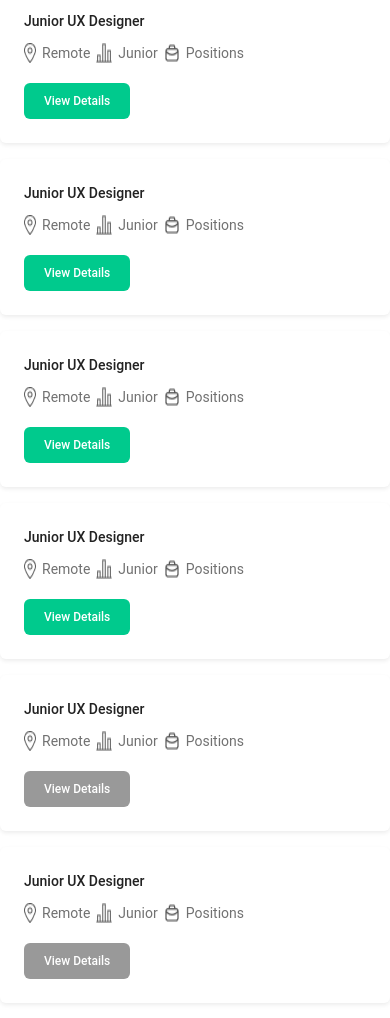
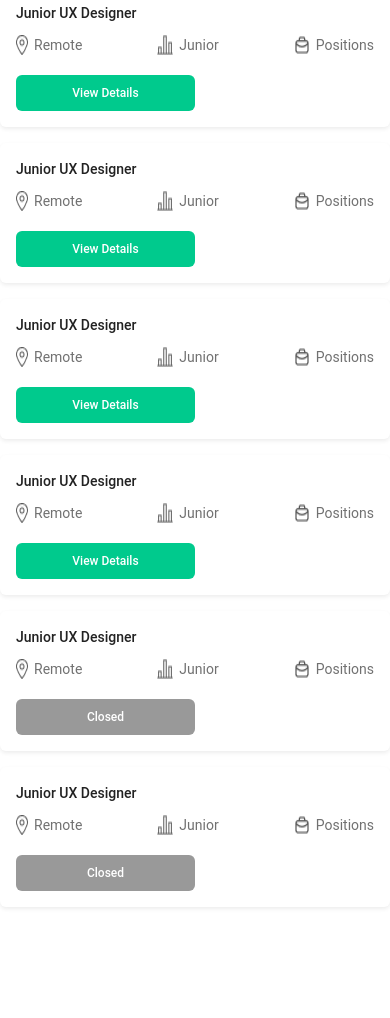
Before and after one commit to tanvirtbf/Beauty-Booth-Career-Page-design-Bootstrap, a plain HTML site: page index.html in a window 390 px wide. Shown: the part 816-1834 px from the top of the page. After the commit the page ends 1771 px from the top, so only its background shows below. Drawn offline with nearby package versions, Linux system fonts and the light colour scheme; a web font is replaced by a local one.

Commit message:
career-view button responsive done

```diff
--- a/index.html
+++ b/index.html
@@ -65,9 +65,9 @@
       </div>
 
       <div class="row gy-3 ">
-        <div class="col-12 col-sm-6 shadow-sm p-4 rounded">
+        <div class="col-12 col-sm-6 shadow-sm cart-padding rounded">
           <div class="row d-flex align-items-center">
-            <div class="col-8 d-flex flex-column gap-12">
+            <div class="col-12 col-sm-8 d-flex flex-column gap-12">
               <h3 class="heading-h3">Junior UX Designer</h3>
               <div class="d-flex justify-content-between">
                 <div class="d-flex gap-6">
@@ -89,9 +89,9 @@
             </div>
           </div>
         </div>
-        <div class="col-12 col-sm-6 shadow-sm p-4 rounded">
+        <div class="col-12 col-sm-6 shadow-sm cart-padding rounded">
           <div class="row d-flex align-items-center">
-            <div class="col-8 d-flex flex-column gap-12">
+            <div class="col-12 col-sm-8 d-flex flex-column gap-12">
               <h3 class="heading-h3">Junior UX Designer</h3>
               <div class="d-flex justify-content-between">
                 <div class="d-flex gap-6">
@@ -113,9 +113,9 @@
             </div>
           </div>
         </div>
-        <div class="col-12 col-sm-6 shadow-sm p-4 rounded">
+        <div class="col-12 col-sm-6 shadow-sm cart-padding rounded">
           <div class="row d-flex align-items-center">
-            <div class="col-8 d-flex flex-column gap-12">
+            <div class="col-12 col-sm-8 d-flex flex-column gap-12">
               <h3 class="heading-h3">Junior UX Designer</h3>
               <div class="d-flex justify-content-between">
                 <div class="d-flex gap-6">
@@ -137,9 +137,9 @@
             </div>
           </div>
         </div>
-        <div class="col-12 col-sm-6 shadow-sm p-4 rounded">
+        <div class="col-12 col-sm-6 shadow-sm cart-padding rounded">
           <div class="row d-flex align-items-center">
-            <div class="col-8 d-flex flex-column gap-12">
+            <div class="col-12 col-sm-8 d-flex flex-column gap-12">
               <h3 class="heading-h3">Junior UX Designer</h3>
               <div class="d-flex justify-content-between">
                 <div class="d-flex gap-6">
@@ -161,9 +161,9 @@
             </div>
           </div>
         </div>
-        <div class="col-12 col-sm-6 shadow-sm p-4 rounded">
+        <div class="col-12 col-sm-6 shadow-sm cart-padding rounded">
           <div class="row d-flex align-items-center">
-            <div class="col-8 d-flex flex-column gap-12">
+            <div class="col-12 col-sm-8 d-flex flex-column gap-12">
               <h3 class="heading-h3">Junior UX Designer</h3>
               <div class="d-flex justify-content-between">
                 <div class="d-flex gap-6">
@@ -181,13 +181,13 @@
               </div>
             </div>
             <div class="col-12 col-sm-4 d-flex justify-content-sm-end justify-content-start mt-20">
-              <button class="close-btn">View Details</button>
+              <button class="close-btn" type="button" disabled>Closed</button>
             </div>
           </div>
         </div>
-        <div class="col-12 col-sm-6 shadow-sm p-4 rounded">
+        <div class="col-12 col-sm-6 shadow-sm cart-padding rounded">
           <div class="row d-flex align-items-center">
-            <div class="col-8 d-flex flex-column gap-12">
+            <div class="col-12 col-sm-8 d-flex flex-column gap-12">
               <h3 class="heading-h3">Junior UX Designer</h3>
               <div class="d-flex justify-content-between">
                 <div class="d-flex gap-6">
@@ -205,7 +205,7 @@
               </div>
             </div>
             <div class="col-12 col-sm-4 d-flex justify-content-sm-end justify-content-start mt-20">
-              <button class="close-btn">View Details</button>
+              <button class="close-btn" type="button" disabled>Closed</button>
             </div>
           </div>
         </div>
--- a/style.css
+++ b/style.css
@@ -74,6 +74,7 @@ h1,h2,h3,h4,h5,h6,div,p{
   border: 0;
   outline: 0;
   padding: 10px 20px 10px 20px;
+  width: 50%;
 }
 .close-btn{
   background-color: #999999;
@@ -82,6 +83,9 @@ h1,h2,h3,h4,h5,h6,div,p{
   background-color: #FFFFFF;
   border: 1px solid #DDDDDD;
   color: #5A5A5A;
+}
+.p-12{
+  padding: 12px;
 }
 .career-view-heading{
   font-size: 1rem;
@@ -118,6 +122,9 @@ h1,h2,h3,h4,h5,h6,div,p{
   color: #717171;
   line-height: 20px;
 }
+.cart-padding{
+  padding: 16px;
+}
 
 
 
@@ -144,6 +151,13 @@ h1,h2,h3,h4,h5,h6,div,p{
     font-size: 14px;
     line-height: 20px;
     padding: 12px 20px 12px 20px;
+    width: fit-content;
+  }
+  .cart-padding{
+    padding: 20px;
+  }
+  .p-12{
+    padding: 0;
   }
 }
 /* @media ((min-width: 300px) and (max-width: 575px)){
```
Also changed, not shown: career-view.html (+2 -2 lines).
